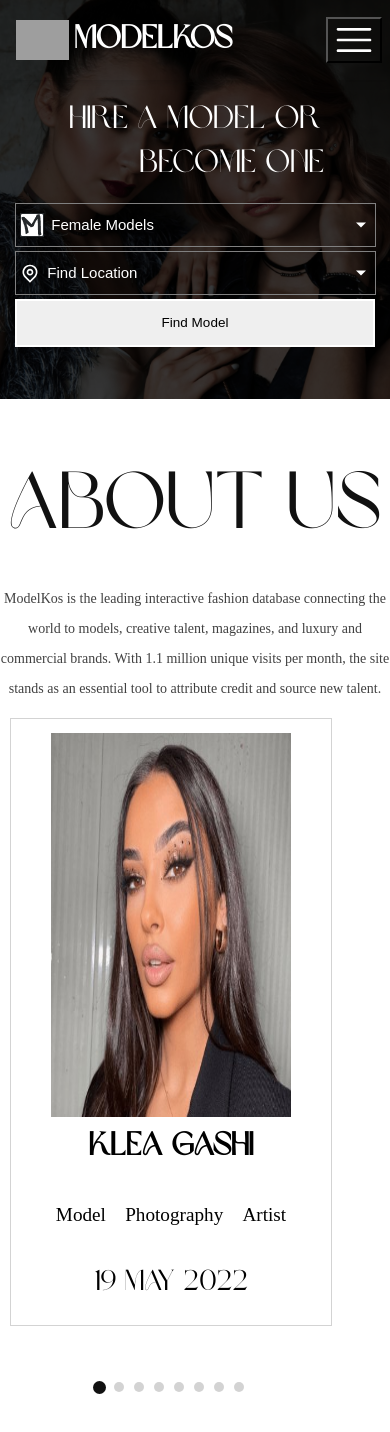
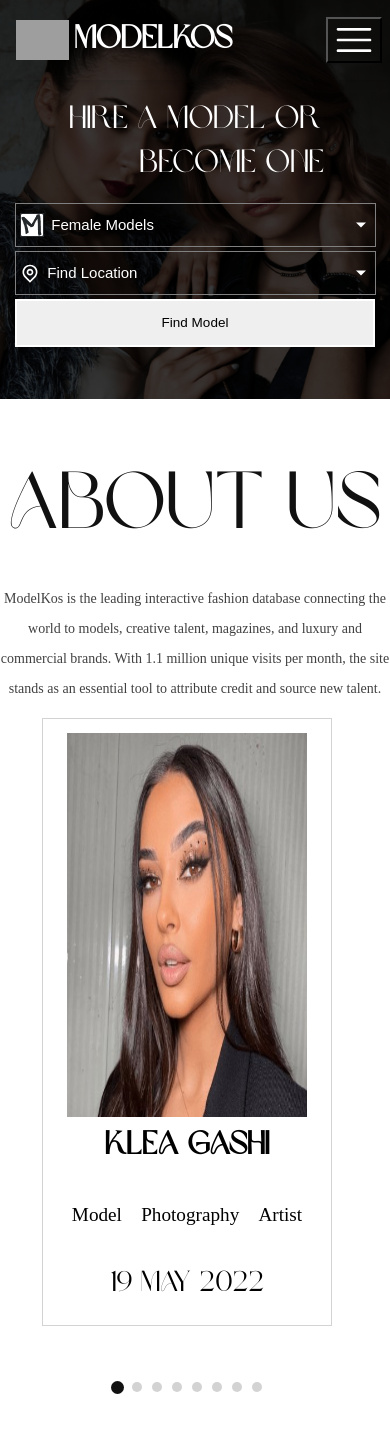
Before and after one commit to erandiiii/new-repo, a React (Vite) app: page / in a window 390 px wide. Shown: the top 1432 px of the page. Built offline with nearby package versions, Linux system fonts and the light colour scheme; grey boxes are pictures that could not be loaded.

Commit message:
Update AboutUs.scss

```diff
--- a/src/components/aboutus/AboutUs.scss
+++ b/src/components/aboutus/AboutUs.scss
@@ -526,7 +526,7 @@
                 .divi {
                     padding-left: 10rem !important;
 
-                    .rec-dot_active {}
+
                 }
             }
         }
@@ -556,7 +556,7 @@
                 width: 100% !important;
                 padding-left: 10rem !important;
 
-                .rec-pagination {}
+
 
                 .rec-dot_active {
                     position: absolute;
@@ -605,13 +605,6 @@
             }
         }
 
-        .au-right {
-
-            // margin-right: 5rem;
-            .divi {
-                // width: 100%;
-            }
-        }
     }
 }
 
@@ -625,13 +618,13 @@
             padding-right: 6rem !important;
 
             .rec-pagination {
-                top: 70% !important;
-                padding-left: 13.5rem;
+                top: 74% !important;
+                padding-left: 15rem;
             }
 
             .rec-dot_active {
-                left: 195px !important;
-                top: -53% !important;
+                left: 218px !important;
+                top: -49.7px !important;
             }
 
 
@@ -672,12 +665,13 @@
             .divi {
                 .rec-pagination {
                     left: 43% !important;
+                    top: 74% !important;
                     padding: 0 !important;
                 }
 
                 .rec-dot_active {
                     left: -15% !important;
-                    top: -9px !important;
+                    top: -9.5px !important;
                 }
             }
         }
@@ -750,6 +744,7 @@
 
             .divi {
                 width: 100% !important;
+                padding: 0 !important;
                 // margin-left: 2rem !important;
 
                 .rec-dot_active {
@@ -760,16 +755,15 @@
 
                 .rec-pagination {
                     // position: absolute !important;
-                    left: 37% !important;
+                    left: 38% !important;
                 }
 
-                .imgja {
-                    // width: 100% !important;
 
-                }
+
 
                 .card-1 {
-                    // width: 40rem !important;
+                    max-width: 400px !important;
+
                 }
             }
         }
@@ -790,7 +784,7 @@
                 // margin-left: 3rem !important;
                 .rec-pagination {
                     // position: absolute !important;
-                    left: 33% !important;
+                    left: 35.5% !important;
                 }
 
                 .rec-dot_active {
@@ -821,12 +815,14 @@
 
             .divi {
                 width: 100% !important;
+                padding: 0 !important;
+                // margin-left:  1rem !important;
 
 
                 // margin-left: 1.5rem !important;
                 .rec-pagination {
                     position: absolute !important;
-                    left: 28% !important;
+                    left: 32.5% !important;
                 }
 
                 .rec-dot_active {
@@ -834,16 +830,10 @@
                 }
             }
 
-            .cardss {
-                // width: 400px !important;
-                // display: none !important;
-
-            }
-
             .card-1 {
                 padding: 0 !important;
-                margin: 0 !important;
-                width: max(20rem, 25vh) !important;
+                // margin: 0 !important;
+
                 border-left: 1px solid lightgray !important;
             }
         }
@@ -858,21 +848,33 @@
         .au-right {
             width: 100% !important;
             margin: 0 !important;
-            padding: 0 !important;
+            padding: 0 .1rem !important;
 
             .divi {
                 width: 100% !important;
-                margin: 0 !important;
+                // padding-left: .5rem !important;
+
+                .card-1{
+                    left: -2rem !important;
+                    padding: 0 !important;
+                    margin:  0 !important;
+
+                }
             }
 
             .divi {
                 .rec-pagination {
-                    left: 20% !important;
+                    left: 25% !important;
                 }
 
                 .rec-dot_active {
                     top: -9px !important;
                 }
+                .dydPIA{
+                    margin: 0 !important;
+
+                }
+
             }
         }
     }
@@ -883,9 +885,9 @@
         text-align: center;
     }
 
-    .cardss {
-        // margin-left: 3rem !important;
-    }
+
+
+
 
 
 
```
